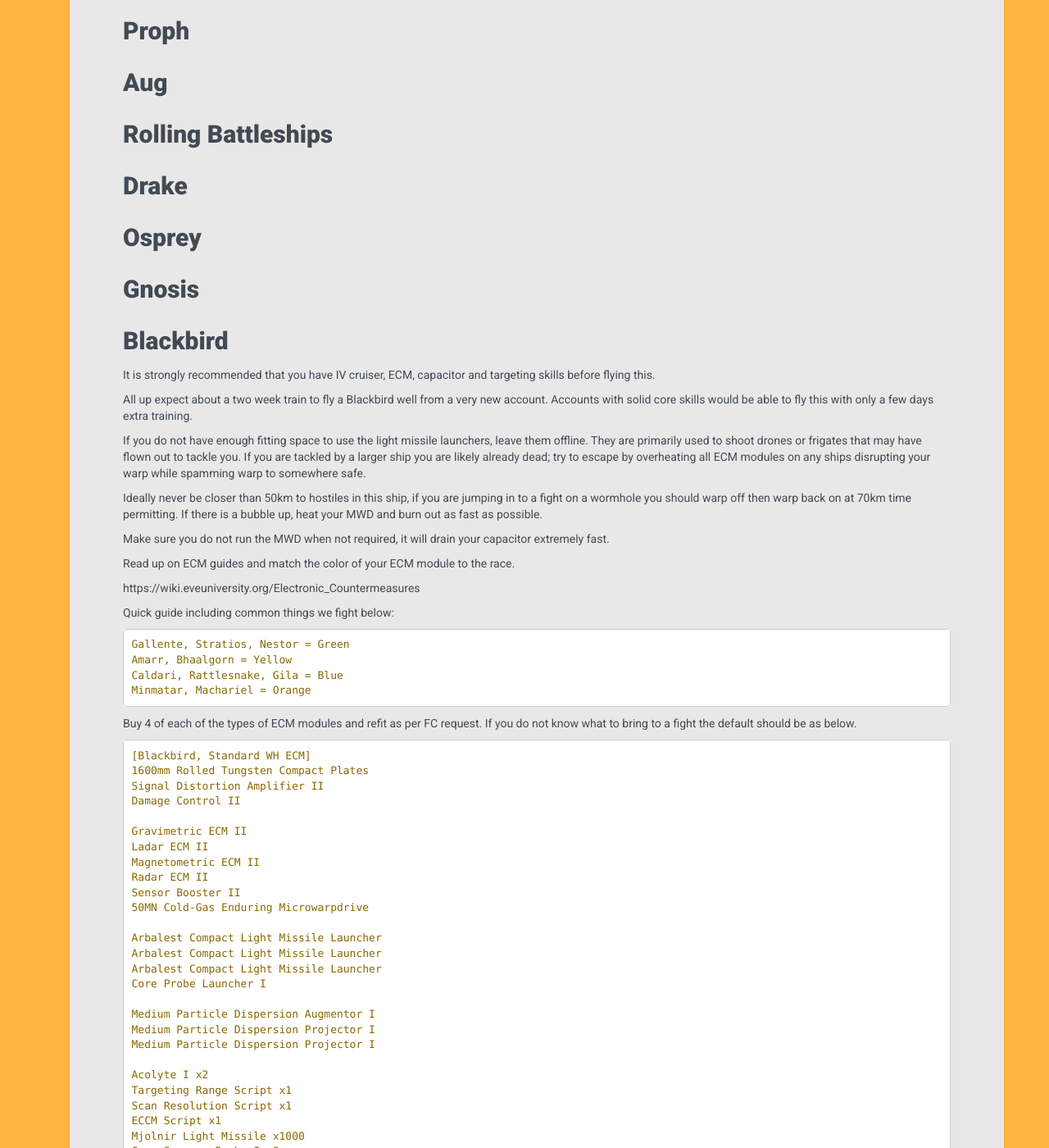
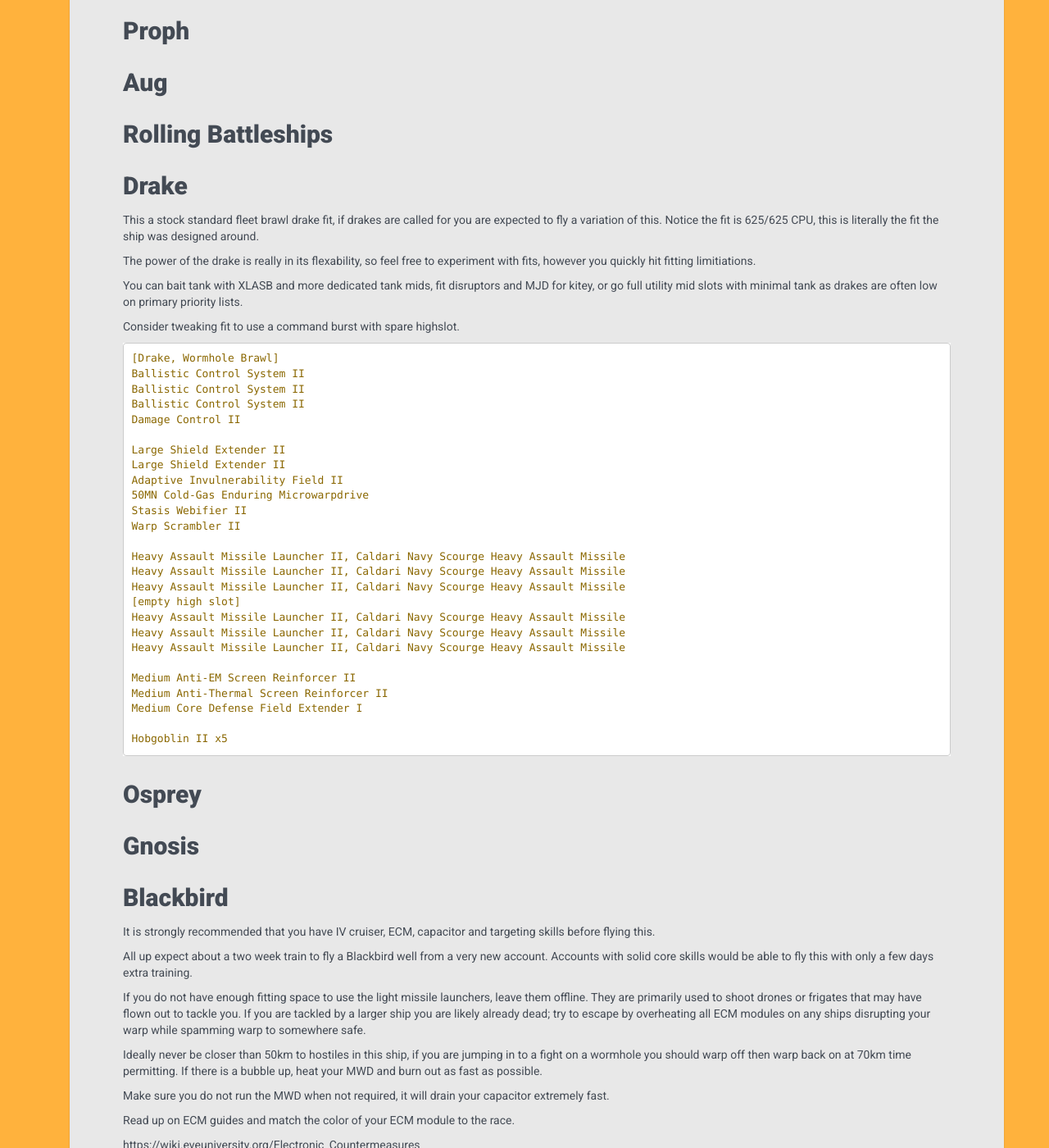
Before and after one commit to all-out/guides, a Jekyll site: the page built from _guides/fittings.md, in a window 1280 px wide and 1400 px high, scrolled down 730 px. Shown: the whole window at 82% size. Built offline with Jekyll 4.4.1, drawn with Linux system fonts in a browser that asks for light colours.

Commit message:
Update fittings.md

````diff
--- a/_guides/fittings.md
+++ b/_guides/fittings.md
@@ -40,6 +40,43 @@
 ### Rolling Battleships
 
 ### Drake
+
+This a stock standard fleet brawl drake fit, if drakes are called for you are expected to fly a variation of this. Notice the fit is 625/625 CPU, this is literally the fit the ship was designed around.
+
+The power of the drake is really in its flexability, so feel free to experiment with fits, however you quickly hit fitting limitiations.
+
+You can bait tank with XLASB and more dedicated tank mids, fit disruptors and MJD for kitey, or go full utility mid slots with minimal tank as drakes are often low on primary priority lists.
+
+Consider tweaking fit to use a command burst with spare highslot.
+
+```
+[Drake, Wormhole Brawl]
+Ballistic Control System II
+Ballistic Control System II
+Ballistic Control System II
+Damage Control II
+
+Large Shield Extender II
+Large Shield Extender II
+Adaptive Invulnerability Field II
+50MN Cold-Gas Enduring Microwarpdrive
+Stasis Webifier II
+Warp Scrambler II
+
+Heavy Assault Missile Launcher II, Caldari Navy Scourge Heavy Assault Missile
+Heavy Assault Missile Launcher II, Caldari Navy Scourge Heavy Assault Missile
+Heavy Assault Missile Launcher II, Caldari Navy Scourge Heavy Assault Missile
+[empty high slot]
+Heavy Assault Missile Launcher II, Caldari Navy Scourge Heavy Assault Missile
+Heavy Assault Missile Launcher II, Caldari Navy Scourge Heavy Assault Missile
+Heavy Assault Missile Launcher II, Caldari Navy Scourge Heavy Assault Missile
+
+Medium Anti-EM Screen Reinforcer II
+Medium Anti-Thermal Screen Reinforcer II
+Medium Core Defense Field Extender I
+
+Hobgoblin II x5
+```
 
 ### Osprey
 
````
